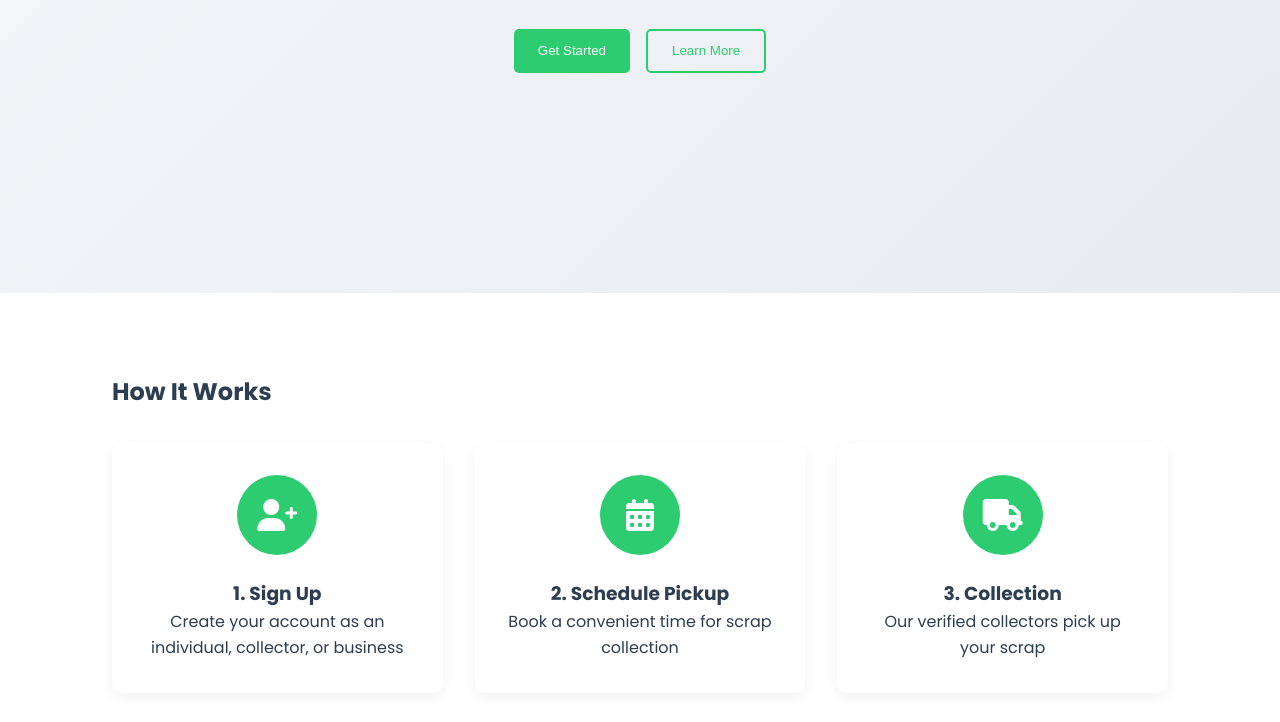
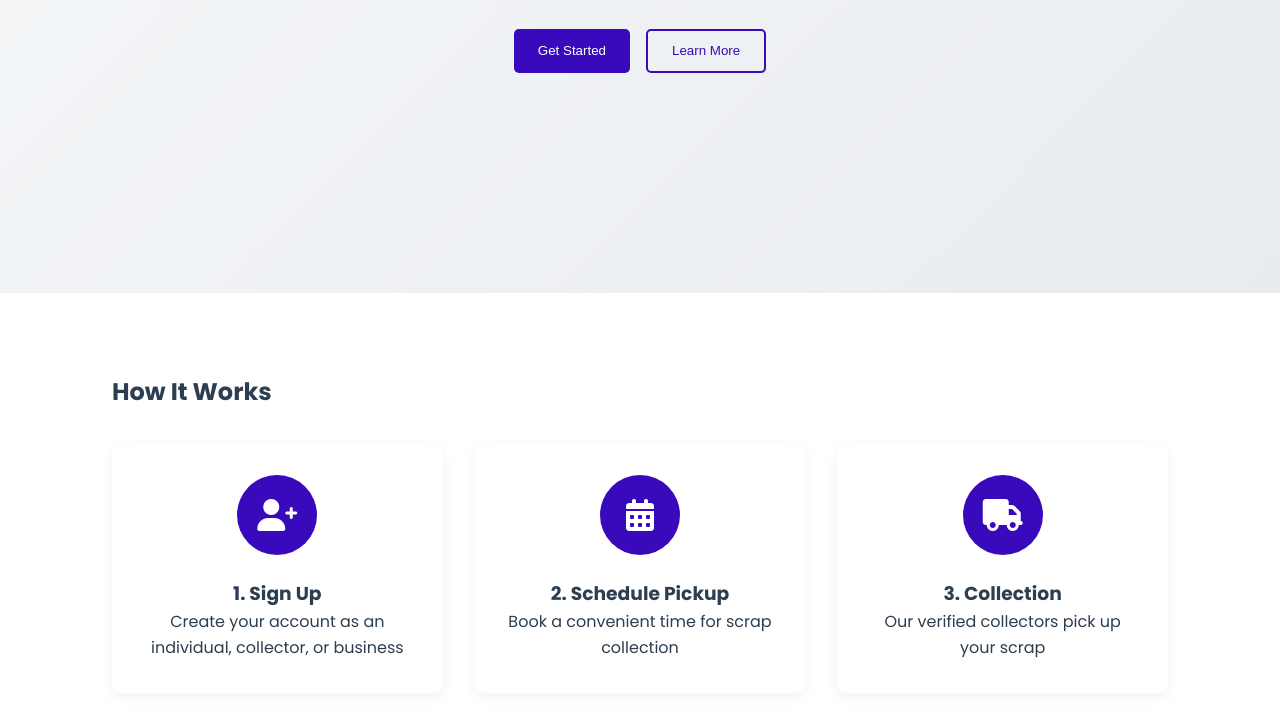
Before and after one commit to Naresh-1480/Scrapify---A-Full-Stack-Recycling-Platform, a plain HTML site: page frontend/pages/index.html in a window 1280 px wide. Shown: the part 507-1229 px from the top of the page. Drawn offline with Linux system fonts and the light colour scheme.

Commit message:
Basic Changes

```diff
--- a/frontend/css/login.css
+++ b/frontend/css/login.css
@@ -1,5 +1,5 @@
 :root {
-    --primary-color: #2ecc71;
+    --primary-color: #3909bc;
     --secondary-color: #27ae60;
     --dark-color: #2c3e50;
     --light-color: #ecf0f1;
--- a/frontend/css/seller.css
+++ b/frontend/css/seller.css
@@ -1,5 +1,5 @@
 :root {
-    --primary-color: #2ecc71;
+    --primary-color: #3909bc;
     --secondary-color: #27ae60;
     --dark-color: #2c3e50;
     --light-color: #ecf0f1;
--- a/frontend/css/signup.css
+++ b/frontend/css/signup.css
@@ -1,5 +1,5 @@
 :root {
-    --primary-color: #2ecc71;
+    --primary-color: #3909bc;
     --secondary-color: #27ae60;
     --dark-color: #2c3e50;
     --light-color: #ecf0f1;
--- a/frontend/css/style.css
+++ b/frontend/css/style.css
@@ -1,6 +1,6 @@
 /* Base Styles */
 :root {
-    --primary-color: #2ecc71;
+    --primary-color: #3909bc;
     --secondary-color: #27ae60;
     --dark-color: #2c3e50;
     --light-color: #ecf0f1;
```
